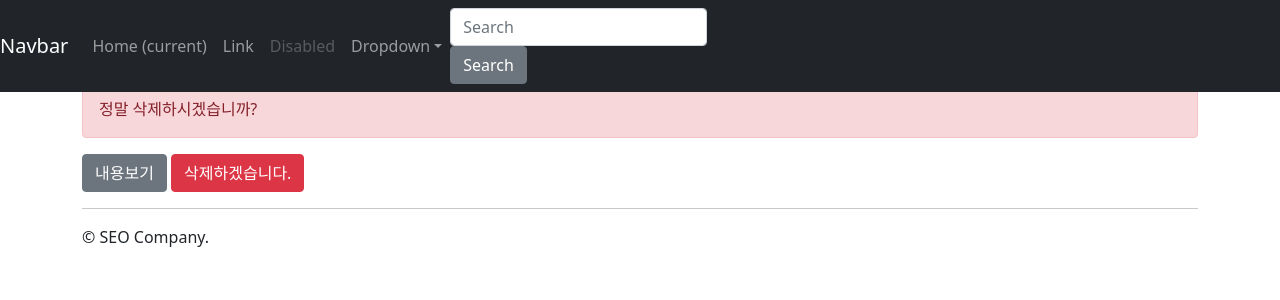
After one commit to SEO7715/django_practice, a Django app: page /k-instagram/1/delete/ in a window 1280 px wide. The commit adds this page. Shown: the top 300 px of the page. Run offline with Django 3.2, Linux system fonts and the light colour scheme; a user stored in the database is signed in; data comes from the database, SQL or seed files in the repository; both versions use the stored data as it was after the commit; some libraries are stand-ins or nearby versions.

Commit message:
post_delete

```diff
--- /dev/null
+++ b/instagram/templates/instagram/post_confirm_delete.html
@@ -0,0 +1,17 @@
+{% extends "instagram/layout.html" %}
+
+{% block content %}
+    <form action="" method="post">
+        {% csrf_token %}
+
+        <div class="alert alert-danger">
+            정말 삭제하시겠습니까?
+        </div>
+
+        <a href="{{ post.get_absolute_url }}" class="btn btn-secondary">
+            내용보기
+        </a>
+        <input type="submit" value='삭제하겠습니다.' class="btn btn-danger" />
+
+    </form>
+{% endblock content %}
--- a/instagram/templates/instagram/post_detail.html
+++ b/instagram/templates/instagram/post_detail.html
@@ -23,4 +23,8 @@
     <a href="{% url 'instagram:post_edit' post.pk %}" class="btn btn-info">
         수정
     </a>
+
+    <a href="{% url 'instagram:post_delete' post.pk %}" class="btn btn-danger">
+        삭제
+    </a>
 {% endblock content %}
--- a/instagram/urls.py
+++ b/instagram/urls.py
@@ -13,6 +13,7 @@ urlpatterns = [
     #path('new/', views.post_new, name='post_new'),
     path('new/', views.post_new, name='post_new'),
     path('<int:pk>/edit/', views.post_edit, name='post_edit'),
+    path('<int:pk>/delete/', views.post_delete, name='post_delete'),
     path('', views.post_list, name='post_list'),
     path('<int:pk>/', views.post_detail, name='post_detail'),
     # path('archives/<int:year>/', views.archives_year),
--- a/instagram/views.py
+++ b/instagram/views.py
@@ -27,6 +27,7 @@ def post_new(request):
 
     return render(request, 'instagram/post_form.html', {
         'form': form,
+        'post': None,
     })
 
 @login_required
@@ -49,7 +50,22 @@ def post_edit(request, pk):
 
     return render(request, 'instagram/post_form.html', {
         'form': form,
+        'post': post,
     })
+
+
+@login_required
+def post_delete(request, pk):
+    post = get_object_or_404(Post, pk=pk)
+    if request.method == 'POST':
+        post.delete()
+        messages.success(request, '포스팅을 삭제했습니다.')
+        return redirect('instagram:post_list')
+    return render(request, 'instagram/post_confirm_delete.html', {
+        'post': post,
+    })
+
+
 
 # post_list = login_required(ListView.as_view(model=Post, paginate_by=10))
 
```
Also changed, not shown: db.sqlite3.
